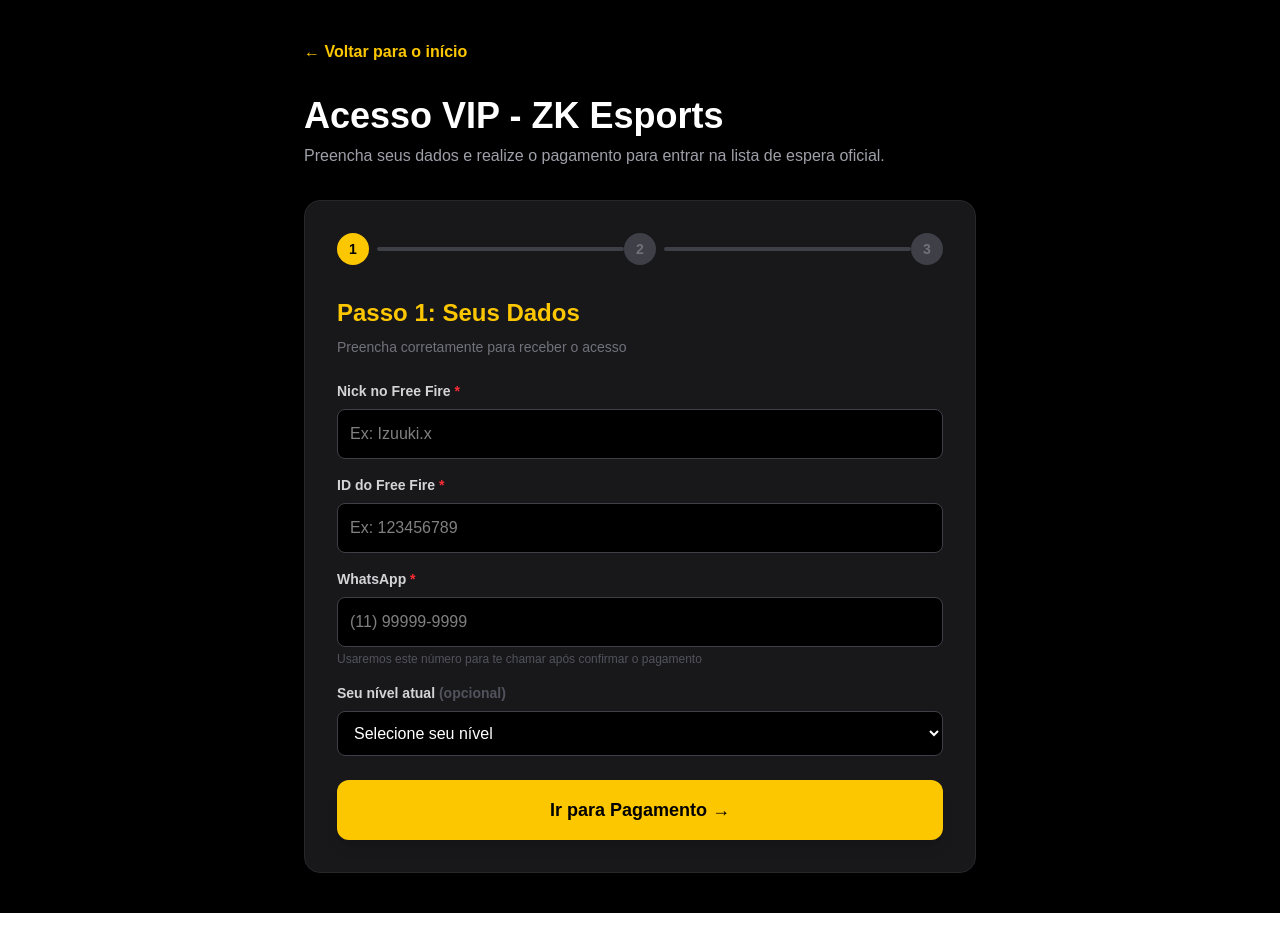
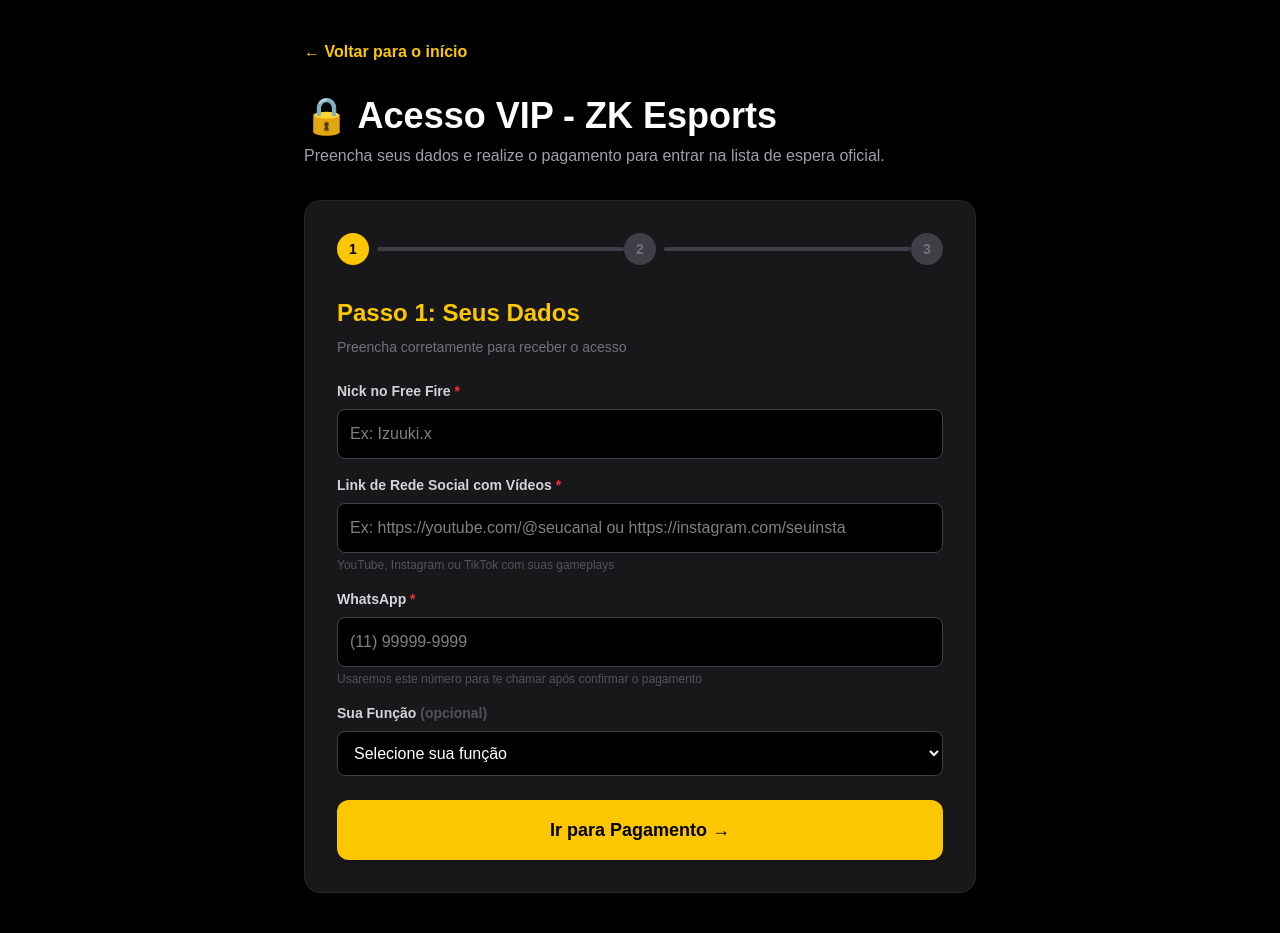
Before and after one commit to izuki25813/laff-finder, a Next.js app: page /lista-espera in a window 1280 px wide. Built offline with nearby package versions, Linux system fonts and the light colour scheme.

Commit message:
Atualizado Apps Script completo com VideoLink e Funcao na Lista de Espera

```diff
--- a/app/lista-espera/page.tsx
+++ b/app/lista-espera/page.tsx
@@ -8,7 +8,7 @@
 
 export default function ListaEsperaPage() {
   const [step, setStep] = useState(1);
-  const [form, setForm] = useState({ nick: "", id: "", whatsapp: "", nivel: "" });
+  const [form, setForm] = useState({ nick: "", videoLink: "", whatsapp: "", funcao: "" });
   const [submitting, setSubmitting] = useState(false);
   const [pixCopied, setPixCopied] = useState(false);
   const [errors, setErrors] = useState<any>({});
@@ -16,7 +16,11 @@
   const validateStep1 = () => {
     const newErrors: any = {};
     if (!form.nick.trim()) newErrors.nick = "Nick é obrigatório";
-    if (!form.id.trim()) newErrors.id = "ID é obrigatório";
+    if (!form.videoLink.trim()) {
+      newErrors.videoLink = "Link de vídeo é obrigatório";
+    } else if (!form.videoLink.includes('http')) {
+      newErrors.videoLink = "Insira um link válido (comece com http)";
+    }
     if (!form.whatsapp.trim()) {
       newErrors.whatsapp = "WhatsApp é obrigatório";
     } else if (form.whatsapp.replace(/\D/g, '').length < 10) {
@@ -46,9 +50,9 @@
         body: JSON.stringify({
           action: "join_waiting_list",
           nick: form.nick,
-          id: form.id,
+          videoLink: form.videoLink,
           whatsapp: form.whatsapp,
-          nivel: form.nivel
+          funcao: form.funcao
         })
       });
       setStep(3);
@@ -93,7 +97,7 @@
       <div className="max-w-2xl mx-auto">
         <Link href="/" className="text-yellow-400 hover:underline mb-8 inline-block font-bold">← Voltar para o início</Link>
 
-        <h1 className="text-4xl font-black mb-2 text-white"> Acesso VIP - ZK Esports</h1>
+        <h1 className="text-4xl font-black mb-2 text-white">🔒 Acesso VIP - ZK Esports</h1>
         <p className="text-zinc-400 mb-8">
           Preencha seus dados e realize o pagamento para entrar na lista de espera oficial.
         </p>
@@ -135,19 +139,19 @@
                   {errors.nick && <p className="text-red-500 text-xs mt-1">{errors.nick}</p>}
                 </div>
 
-                {/* ID */}
+                {/* LINK DE VÍDEO (NOVO!) */}
                 <div>
                   <label className="block text-sm font-bold text-zinc-300 mb-2">
-                    ID do Free Fire <span className="text-red-500">*</span>
+                    Link de Rede Social com Vídeos <span className="text-red-500">*</span>
                   </label>
                   <input
-                    value={form.id}
-                    onChange={e => setForm({...form, id: e.target.value})}
-                    placeholder="Ex: 123456789"
-                    type="number"
-                    className={`w-full bg-black border rounded-lg p-3 text-white focus:outline-none transition ${errors.id ? 'border-red-500' : 'border-zinc-700 focus:border-yellow-400'}`}
+                    value={form.videoLink}
+                    onChange={e => setForm({...form, videoLink: e.target.value})}
+                    placeholder="Ex: https://youtube.com/@seucanal ou https://instagram.com/seuinsta"
+                    className={`w-full bg-black border rounded-lg p-3 text-white focus:outline-none transition ${errors.videoLink ? 'border-red-500' : 'border-zinc-700 focus:border-yellow-400'}`}
                   />
-                  {errors.id && <p className="text-red-500 text-xs mt-1">{errors.id}</p>}
+                  {errors.videoLink && <p className="text-red-500 text-xs mt-1">{errors.videoLink}</p>}
+                  <p className="text-zinc-600 text-xs mt-1">YouTube, Instagram ou TikTok com suas gameplays</p>
                 </div>
 
                 {/* WHATSAPP */}
@@ -166,21 +170,22 @@
                   <p className="text-zinc-600 text-xs mt-1">Usaremos este número para te chamar após confirmar o pagamento</p>
                 </div>
 
-                {/* NÍVEL (OPCIONAL) */}
+                {/* FUNÇÃO (NOVA!) */}
                 <div>
                   <label className="block text-sm font-bold text-zinc-300 mb-2">
-                    Seu nível atual <span className="text-zinc-600">(opcional)</span>
+                    Sua Função <span className="text-zinc-600">(opcional)</span>
                   </label>
                   <select
-                    value={form.nivel}
-                    onChange={e => setForm({...form, nivel: e.target.value})}
+                    value={form.funcao}
+                    onChange={e => setForm({...form, funcao: e.target.value})}
                     className="w-full bg-black border border-zinc-700 rounded-lg p-3 text-white focus:border-yellow-400 outline-none"
                   >
-                    <option value="">Selecione seu nível</option>
-                    <option>🟤 Iniciante</option>
-                    <option>🟠 Intermediário</option>
-                    <option>🔵 Avançado</option>
-                    <option>🟣 Profissional</option>
+                    <option value="">Selecione sua função</option>
+                    <option>🟢 Rush 1</option>
+                    <option>🟢 Rush 2</option>
+                    <option>🔵 Granadeiro</option>
+                    <option> Suporte</option>
+                    <option> IGL (Capitão)</option>
                   </select>
                 </div>
               </div>
@@ -215,7 +220,7 @@
 
               <div className="bg-yellow-900/10 border border-yellow-600/30 rounded-lg p-4">
                 <p className="text-yellow-400 text-sm">
-                  ️ Após fazer o PIX no seu banco, clique no botão abaixo para confirmar sua entrada na lista. O Izuuki.x irá conferir o pagamento e te chamar no WhatsApp.
+                  ⚠️ Após fazer o PIX no seu banco, clique no botão abaixo para confirmar sua entrada na lista. O Izuuki.x irá conferir o pagamento e te chamar no WhatsApp.
                 </p>
               </div>
 
```
